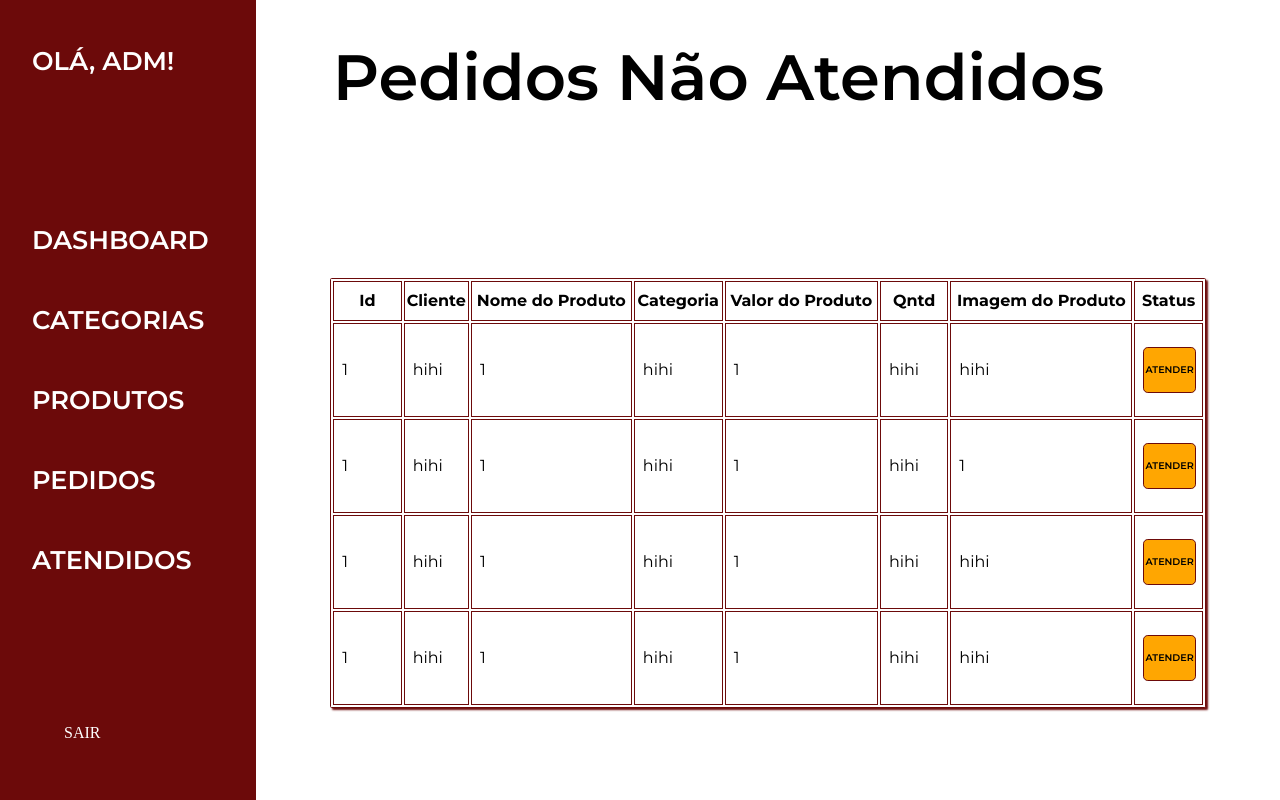
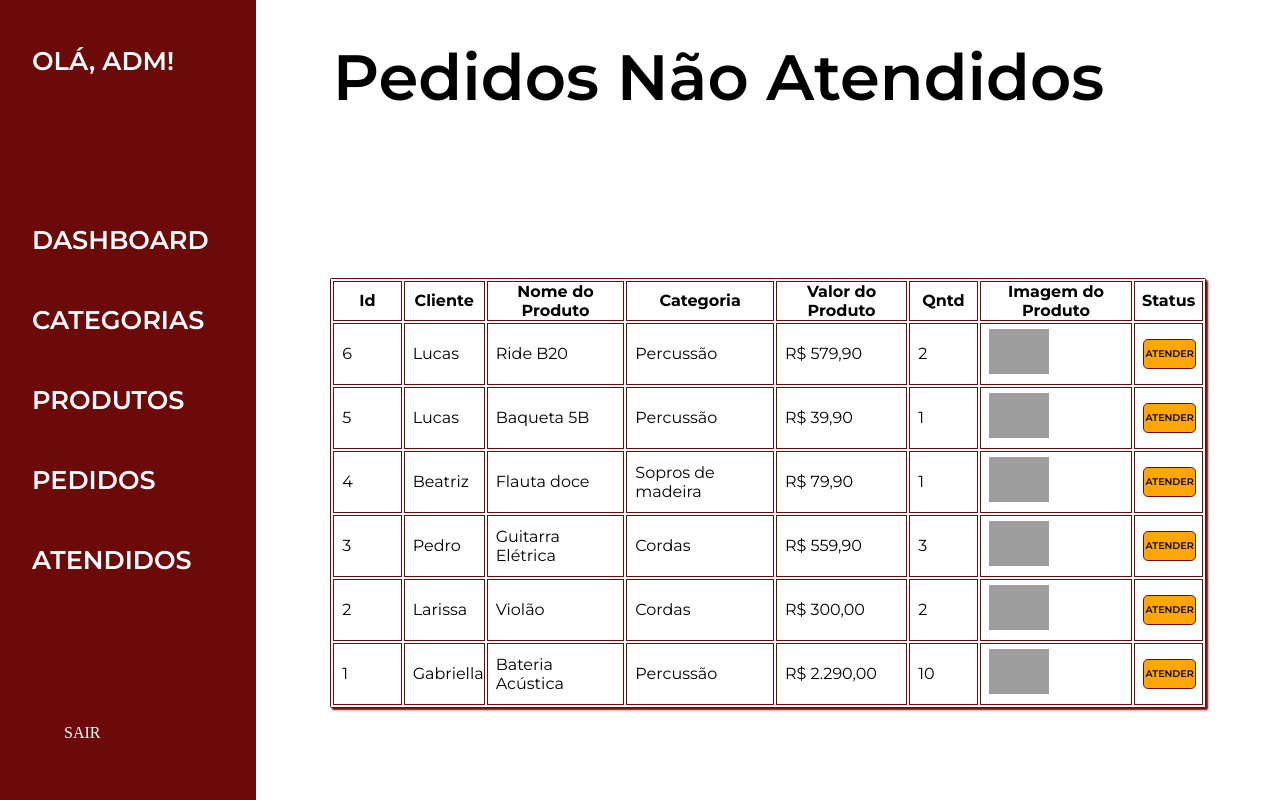
Before and after one commit to coutinho-06/Projeto_Loja_De_Musica_Umc, a PHP site: page /AreaAdm/Pedidos.php in a window 1280 px wide. Run offline with PHP 8.4, Linux system fonts and the light colour scheme; data comes from the database, SQL or seed files in the repository; some web fonts are replaced; grey boxes are pictures that could not be loaded.

Commit message:
Começo da passagem do pedido não atendido para pedido atendido

```diff
--- a/Sistema/AreaAdm/Pedidos.php
+++ b/Sistema/AreaAdm/Pedidos.php
@@ -1,3 +1,8 @@
+<?php
+    include "../Database/conexao.php";
+
+?>
+
 <!DOCTYPE html>
 <html lang="pt-br">
 <head>
@@ -73,50 +78,105 @@
                                 <th class="colId">Status</th>
                             </tr>
                         </thead>
+                        <?php
+
+                            $sql = "
+                                SELECT
+                                    c.id_compra,
+                                    cli.primeiro_nome AS cliente,
+                                    i.nome_instrumento,
+                                    cat.categoria AS nome_categoria,
+                                    i.valor,
+                                    it.quantidade,
+                                    i.imagem_instrumento,
+                                    c.forma_pagamento
+                                FROM compra c
+                                INNER JOIN cliente cli ON c.id_cliente = cli.id_cliente
+                                INNER JOIN instrumento i ON c.id_instrumento = i.id_instrumento
+                                INNER JOIN categoria cat ON i.id_categoria = cat.id_categoria
+                                INNER JOIN item_compra it ON it.id_compra = c.id_compra
+                                ORDER BY c.id_compra DESC
+                                ";
+
+                            $result = mysqli_query($conn, $sql);
+                            $result = mysqli_query($conn, $sql);
+
+                            if (!$result) {
+                                die("Erro na consulta SQL: " . mysqli_error($conn));
+                            }
+
+                        ?>
+
                         <tbody>
-                            <tr>
+                            <?php while($row = mysqli_fetch_assoc($result)) { ?>
+                                <tr>
+                                    <td><?= $row["id_compra"] ?></td>
+                                    <td><?= $row["cliente"] ?></td>
+                                    <td><?= $row["nome_instrumento"] ?></td>
+                                    <td><?= $row["nome_categoria"] ?></td>
+                                    <td>R$ <?= number_format($row["valor"], 2, ',', '.') ?></td>
+                                    <td><?= $row["quantidade"] ?></td>
+                                    <td><img src="../<?= $row["imagem_instrumento"] ?>" width="60"></td>
+                                    <td><button class="btnAtender" data-id="<?= $row['id_compra'] ?>">Atender</button></td>
 
-                                <td>1</td>
-                                <td>hihi</td>
-                                <td>1</td>
-                                <td>hihi</td>
-                                <td>1</td>
-                                <td>hihi</td>
-                                <td>hihi</td>
-                                <td><button>Atender</button></td>
-                            </tr>
-                            <tr>
-                                <td>1</td>
-                                <td>hihi</td>
-                                <td>1</td>
-                                <td>hihi</td>
-                                <td>1</td>
-                                <td>hihi</td>
-                                <td>1</td>
-                                <td><button>Atender</button></td>
-
-                            </tr>
-                            <tr>
-                                <td>1</td>
-                                <td>hihi</td>
-                                <td>1</td>
-                                <td>hihi</td>
-                                <td>1</td>
-                                <td>hihi</td>
-                                <td>hihi</td>
-                                <td><button>Atender</button></td>
-                            </tr>
-                            <tr>
-                                <td>1</td>
-                                <td>hihi</td>
-                                <td>1</td>
-                                <td>hihi</td>
-                                <td>1</td>
-                                <td>hihi</td>
-                                <td>hihi</td>
-                                <td><button>Atender</button></td>
-                            </tr>
+                                </tr>
+                            <?php } ?>
                         </tbody>
                     </table>
                 </div>
             </div>
+
+
+            <div id="modalConfirmar" class="modal">
+            <div class="modal-content">
+                <h2>Confirmar Atendimento</h2>
+                <p>Tem certeza de que deseja marcar este pedido como atendido?</p>
+
+                <div class="botoes">
+                    <button id="cancelarAtender">Cancelar</button>
+                    <button id="confirmarAtender">Confirmar</button>
+                </div>
+            </div>
+        </div>
+
+
+
+    <script>
+        let pedidoSelecionado = null;
+
+        // abrir modal
+        document.querySelectorAll(".btnAtender").forEach(btn => {
+            btn.addEventListener("click", () => {
+                pedidoSelecionado = btn.dataset.id;
+                document.getElementById("modalConfirmar").style.display = "flex";
+            });
+        });
+
+        // cancelar
+        document.getElementById("cancelarAtender").onclick = () => {
+            document.getElementById("modalConfirmar").style.display = "none";
+        };
+
+        // confirmar
+        document.getElementById("confirmarAtender").onclick = () => {
+
+            fetch("atender_pedido.php", {
+                method: "POST",
+                headers: {"Content-Type": "application/x-www-form-urlencoded"},
+                body: "id_pedido=" + pedidoSelecionado
+            })
+            .then(r => r.text())
+            .then(res => {
+                if(res === "ok"){
+                    // recarregar para sumir da lista
+                    location.reload();
+                } else {
+                    alert("Erro ao atender pedido.");
+                }
+            });
+        };
+    </script>
+
+
+</body>
+</html>
--- a/Sistema/CSS/adm/estiloPedidos.css
+++ b/Sistema/CSS/adm/estiloPedidos.css
@@ -95,3 +95,20 @@ td button{
 
     }
 }
+
+
+
+.modal{
+    display:none;
+    position:fixed; top:0; left:0;
+    width:100%; height:100%;
+    background:rgba(0,0,0,0.5);
+    align-items:center; justify-content:center;
+}
+.modal-content{
+    background:#fff;
+    padding:20px;
+    width:350px;
+    border-radius:10px;
+    text-align:center;
+}
```
Also changed, not shown: Sistema/AreaAdm/AtenderPedido.php (added, +14 -0 lines), Sistema/Database/FinalizarPedido.php (added, +40 -0 lines).
